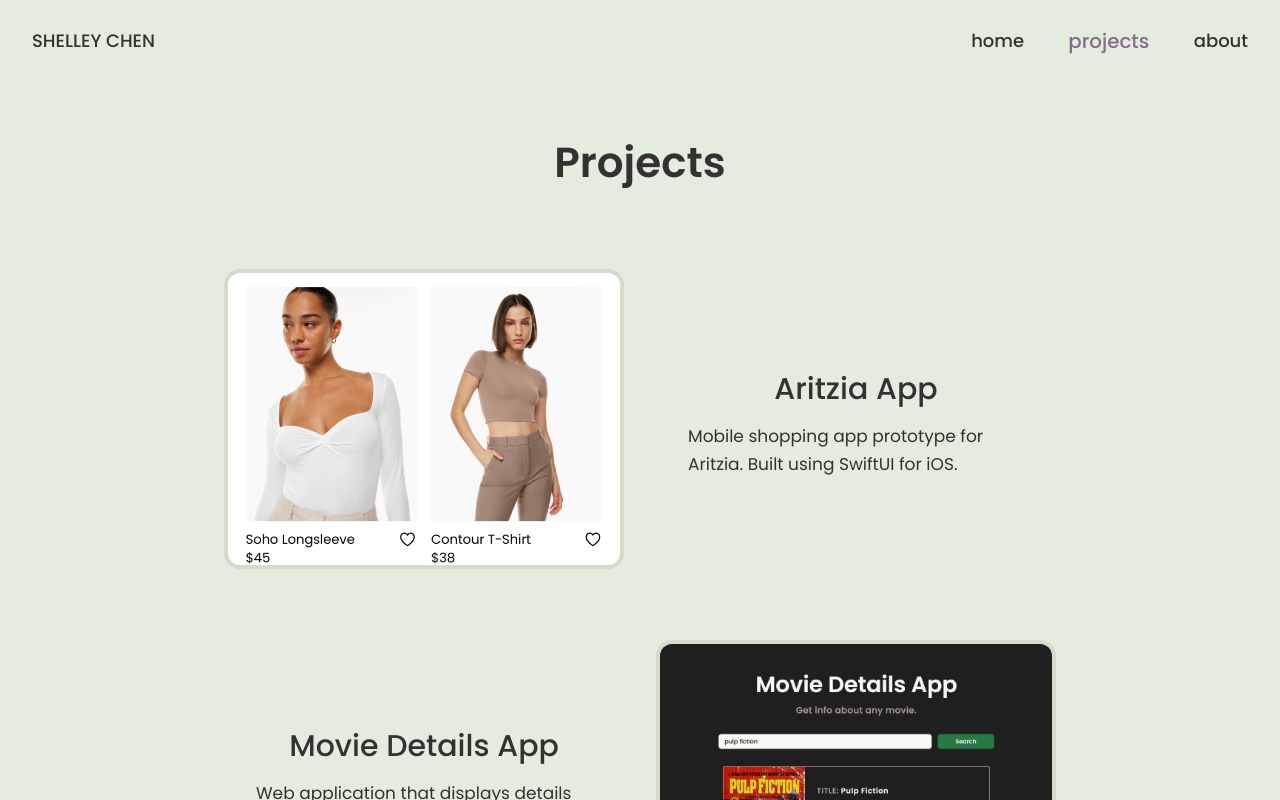
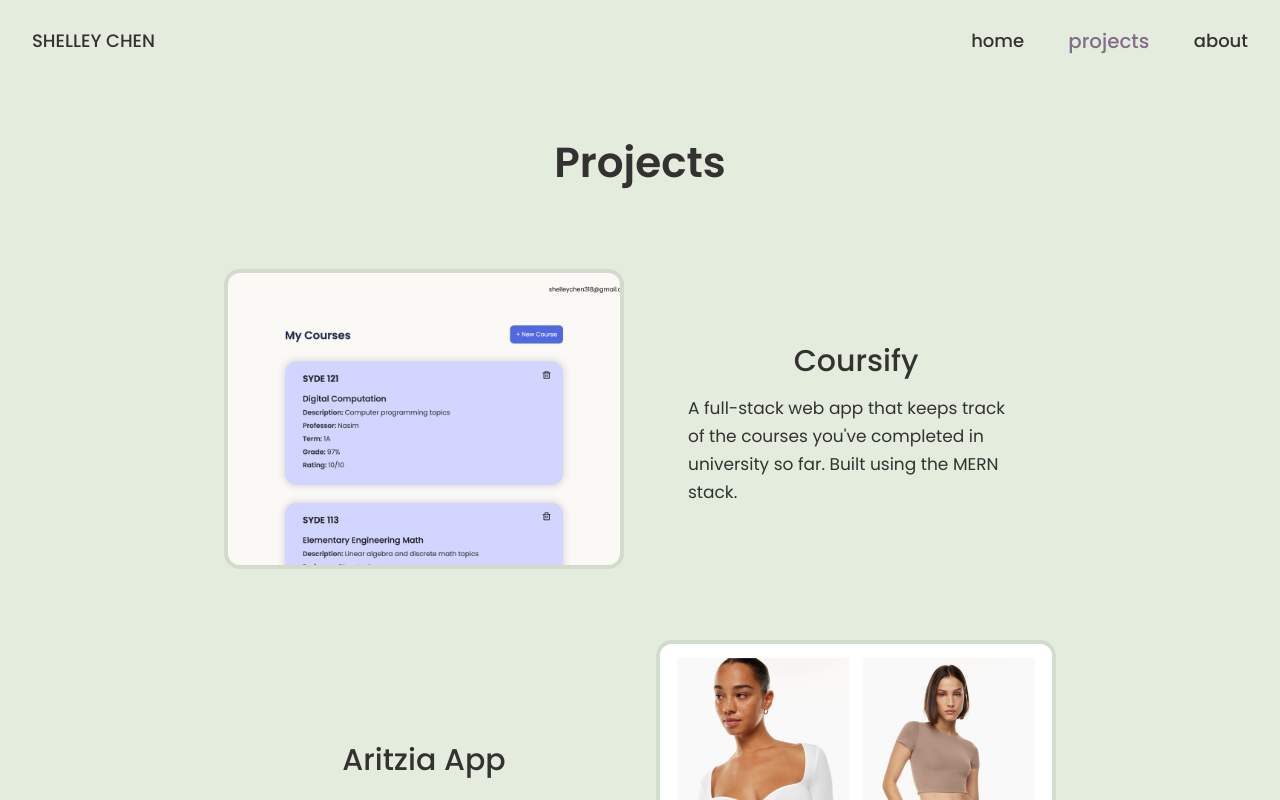
Before and after one commit to shelleychen318/personal-website, a Next.js app: page /projects in a window 1280 px wide. Shown: the top 800 px of the page. Built offline with nearby package versions, Linux system fonts and the light colour scheme.

Commit message:
added coursify project

```diff
--- a/pages/projects.tsx
+++ b/pages/projects.tsx
@@ -2,6 +2,7 @@
 import Navbar from "../components/Navbar";
 import Image from "next/image";
 import Link from "next/link";
+import coursify from "../public/assets/coursify.png";
 import aritzia from "../public/assets/aritziaApp.png";
 import movie from "../public/assets/movieDetailsApp.png";
 import blog from "../public/assets/blog.jpg";
@@ -12,6 +13,14 @@
   const projects = [
     {
       id: 1,
+      image: coursify,
+      title: "Coursify",
+      description:
+        "A full-stack web app that keeps track of the courses you've completed in university so far. Built using the MERN stack.",
+      link: "https://github.com/shelleychen318/coursify",
+    },
+    {
+      id: 2,
       image: aritzia,
       title: "Aritzia App",
       description:
@@ -19,7 +28,7 @@
       link: "https://github.com/shelleychen318/aritzia-app",
     },
     {
-      id: 2,
+      id: 3,
       image: movie,
       title: "Movie Details App",
       description:
@@ -27,7 +36,7 @@
       link: "https://movie-details-app.vercel.app/",
     },
     {
-      id: 3,
+      id: 4,
       image: blog,
       title: "Blog Website",
       description:
@@ -35,7 +44,7 @@
       link: "https://javascript-blog.vercel.app/",
     },
     {
-      id: 4,
+      id: 5,
       image: expense,
       title: "Expense Tracker App",
       description:
```
Also changed, not shown: public/assets/coursify.png (added), public/assets/expenseTrackerImg.png (deleted).
